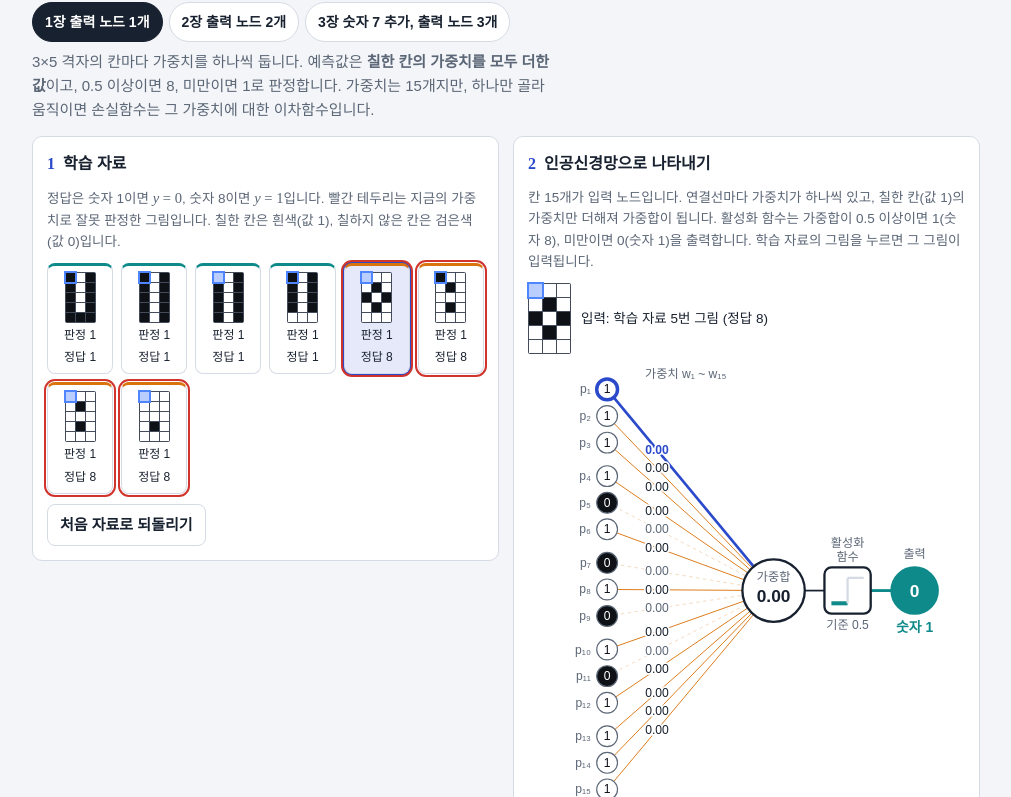
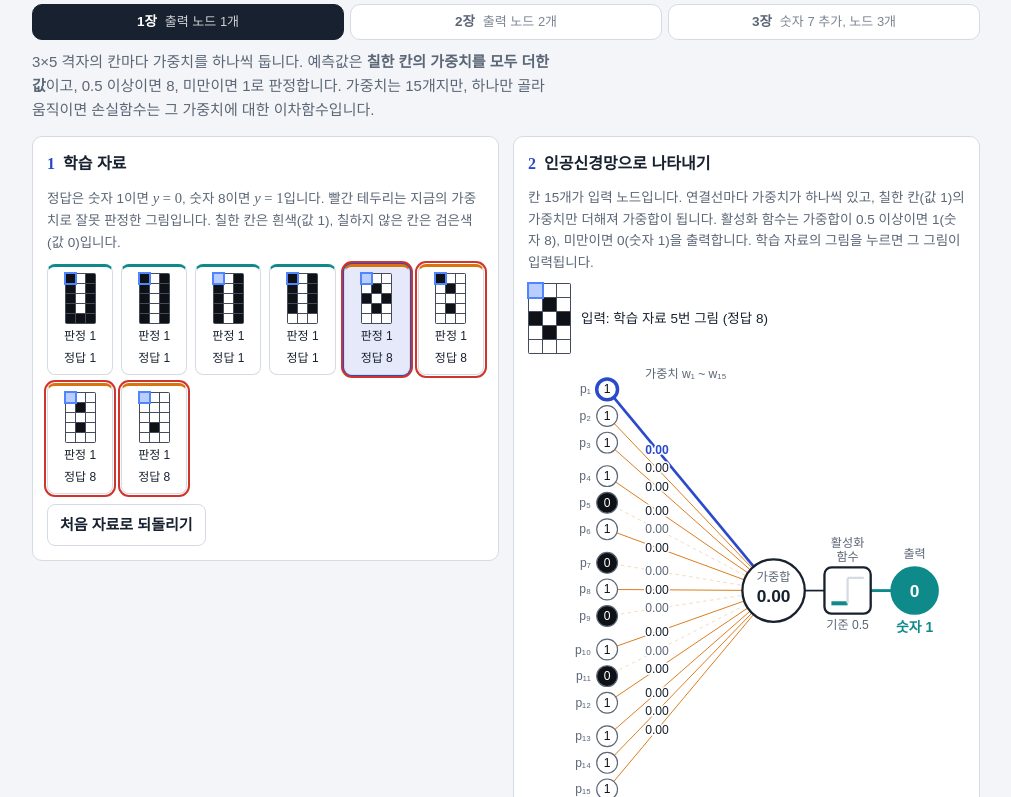
Before and after one commit to joongki-J/mathapp, a plain HTML site: page digit-weights/index.html in a window 1280 px wide. Shown: the part 55-852 px from the top of the page, without its empty margins (134-1145 px from the left). Drawn offline with Linux system fonts and the light colour scheme; a web font is replaced by a local one.

Commit message:
화소별 가중치 앱의 장 선택을 퍼셉트론과 같은 탭으로 변경
제목 아래에 1·2·3장 3칸 탭을 두고, 주소를 #ch1~#ch3으로 맞춤.
이전 주소 #chapter-1~3도 계속 열림.

Co-Authored-By: Claude Opus 5.5 <noreply@anthropic.com>
Claude-Session: https://claude.ai/code/session_01N6eLL5yNFCwKEhcGeGxwX6

```diff
--- a/digit-weights/index.html
+++ b/digit-weights/index.html
@@ -31,7 +31,17 @@
 html,body{margin:0}
 body{background:var(--bg);color:var(--ink);font-family:var(--font-body);font-size:15px;line-height:1.6}
 main{max-width:980px;margin:0 auto;padding:20px 16px 40px;display:grid;gap:14px}
-header h1{font-size:22px;line-height:1.3;margin:0 0 6px;text-wrap:balance}
+header h1{font-size:22px;line-height:1.3;margin:0 0 10px;text-wrap:balance}
+header .chapters{margin-bottom:10px}
+.chapters{display:grid;grid-template-columns:repeat(3,1fr);gap:6px}
+.chapters a{display:flex;flex-direction:column;align-items:center;padding:6px 4px;border-radius:10px;border:1px solid var(--line);background:var(--panel);color:var(--sub);text-decoration:none;font-weight:600;font-size:13.5px;line-height:1.25;text-align:center}
+.chapters a small{font-size:11px;font-weight:500;opacity:.8}
+.chapters a.cur{background:var(--ink);color:var(--panel);border-color:var(--ink)}
+.chapters a:focus-visible{outline:2px solid var(--accent);outline-offset:2px}
+@media (min-width:860px){
+  .chapters a{flex-direction:row;justify-content:center;gap:8px;padding:9px}
+  .chapters a small{font-size:13px}
+}
 header p{margin:0;color:var(--sub);max-width:62ch}
 .cols{display:grid;gap:14px}
 @media (min-width:820px){.cols{grid-template-columns:1fr 1fr;align-items:start}}
@@ -135,10 +145,6 @@ h3{font-size:14.5px;margin:6px 0 0}
 #net .big{font-size:15px;font-weight:700}
 #net g[data-k]{cursor:pointer}
 .fedinfo{display:flex;gap:10px;align-items:center;font-size:13.5px}
-.tabs{display:flex;gap:6px;flex-wrap:wrap}
-.tab{font:inherit;font-weight:600;font-size:14px;padding:8px 12px;border-radius:999px;border:1px solid var(--line);background:var(--panel);color:var(--ink);cursor:pointer}
-.tab[aria-selected="true"]{background:var(--ink);color:var(--panel);border-color:var(--ink)}
-.tab:focus-visible{outline:2px solid var(--accent);outline-offset:2px}
 .maps{display:flex;gap:8px;flex-wrap:wrap}
 .maps .mt{font-size:12px;font-weight:600;margin-bottom:3px;white-space:nowrap}
 .maps.o3 .mt{font-size:10.5px}
@@ -165,11 +171,11 @@ h3{font-size:14.5px;margin:6px 0 0}
 <main>
 <header>
   <h1>화소별 가중치로 숫자 구분하기</h1>
-  <div class="tabs" role="tablist" aria-label="장 선택" style="margin:8px 0">
-    <button class="tab" type="button" role="tab" data-ch="0">1장 출력 노드 1개</button>
-    <button class="tab" type="button" role="tab" data-ch="1">2장 출력 노드 2개</button>
-    <button class="tab" type="button" role="tab" data-ch="2">3장 숫자 7 추가, 출력 노드 3개</button>
-  </div>
+  <nav class="chapters" aria-label="챕터">
+    <a href="#ch1" data-ch="0">1장<small>출력 노드 1개</small></a>
+    <a href="#ch2" data-ch="1">2장<small>출력 노드 2개</small></a>
+    <a href="#ch3" data-ch="2">3장<small>숫자 7 추가, 노드 3개</small></a>
+  </nav>
   <p id="intro"></p>
 </header>
 
@@ -377,8 +383,8 @@ h3{font-size:14.5px;margin:6px 0 0}
     $("trackBox").hidden=!cfg.single; $("bars").hidden=cfg.single; $("myCalc").hidden=!cfg.single;
     var h="";cfg.classes.forEach(function(d){h+='<button class="b" type="button" data-add="'+d+'">'+d+'로 자료에 추가</button>'});
     $("addBtns").innerHTML=h+'<button class="b" id="clearPad" type="button">지우기</button>';
-    var tabs=document.querySelectorAll(".tab");
-    for(var i=0;i<tabs.length;i++)tabs[i].setAttribute("aria-selected",i===ci?"true":"false");
+    var tabs=document.querySelectorAll(".chapters a");
+    for(var i=0;i<tabs.length;i++){tabs[i].classList.toggle("cur",i===ci);tabs[i].setAttribute("aria-current",i===ci?"page":"false")}
     // 가중치 지도 틀
     var m="";
     for(var o=0;o<O;o++){
@@ -647,9 +653,9 @@ h3{font-size:14.5px;margin:6px 0 0}
     renderText();
     say("msg",cur.steps?"":"가중치가 모두 0입니다. 한 번 이동을 눌러 보세요.");say("msg2","");
     renderAll();
-    if(!keepHash){try{location.hash="chapter-"+(i+1)}catch(e){}}
+    if(!keepHash){try{location.hash="ch"+(i+1)}catch(e){}}
   }
-  function fromHash(){var m=/^#chapter-([123])$/.exec(location.hash||"");return m?+m[1]-1:0}
+  function fromHash(){var m=/^#(?:ch|chapter-)([123])$/.exec(location.hash||"");return m?+m[1]-1:0}
   function selectW(o,k){cur.so=o;cur.sk=k;say("msg2","");renderSamples();renderMap();renderSel()}
 
   var padEl=$("pad"),i,b;
@@ -658,7 +664,6 @@ h3{font-size:14.5px;margin:6px 0 0}
     b.setAttribute("aria-label",cellName(i));padEl.appendChild(b);
   }
   var ax="";[0,0.5,1].forEach(function(v){ax+='<span style="left:'+tpos(v)+'%">'+v+'</span>'});$("axis2").innerHTML=ax;
-  document.querySelector(".tabs").addEventListener("click",function(e){var t=e.target.closest(".tab");if(t)show(+t.dataset.ch)});
   window.addEventListener("hashchange",function(){var n=fromHash();if(n!==ci)show(n,true)});
   $("maps").addEventListener("click",function(e){var t=e.target.closest(".wcell");if(t)selectW(+t.dataset.o,+t.dataset.k)});
   $("net").addEventListener("click",function(e){
```
